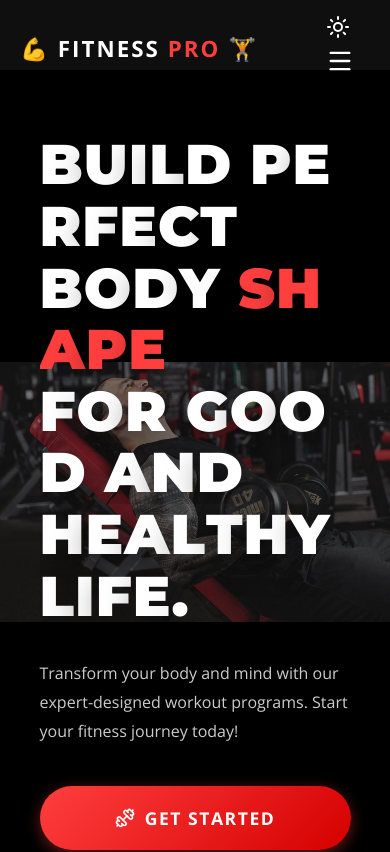
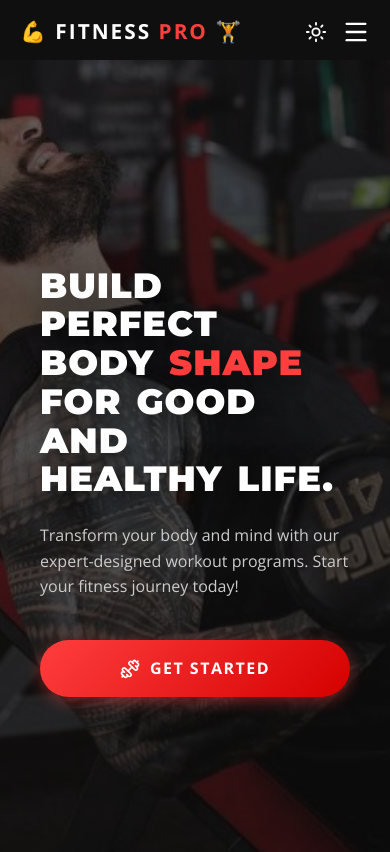
Before and after one commit to Gaurav-creater317/Fitness-Pro, a React (Vite) app in the folder frontend/: page / in a window 390 px wide. Shown: the top 852 px of the page. Built offline with nearby package versions, Linux system fonts and the light colour scheme.

Commit message:
Gym Website

```diff
--- a/frontend/src/components/Navbar.jsx
+++ b/frontend/src/components/Navbar.jsx
@@ -134,7 +134,7 @@ const Navbar = () => {
                 </div>
 
                 {/* Mobile Icons Wrapper */}
-                <div style={{ display: 'none' }} className="hamburger">
+                <div className="hamburger">
                     <button
                         onClick={toggleTheme}
                         style={{
@@ -142,12 +142,14 @@ const Navbar = () => {
                             border: 'none',
                             cursor: 'pointer',
                             color: 'var(--text-light)',
-                            marginRight: '20px'
+                            marginRight: '15px',
+                            display: 'flex',
+                            alignItems: 'center'
                         }}
                     >
-                        {theme === 'dark' ? <Sun size={24} /> : <Moon size={24} />}
+                        {theme === 'dark' ? <Sun size={22} /> : <Moon size={22} />}
                     </button>
-                    <div onClick={() => setIsMobileMenuOpen(!isMobileMenuOpen)} style={{ cursor: 'pointer' }}>
+                    <div onClick={() => setIsMobileMenuOpen(!isMobileMenuOpen)} style={{ cursor: 'pointer', display: 'flex', alignItems: 'center' }}>
                         {isMobileMenuOpen ? <X size={28} color="var(--text-light)" /> : <Menu size={28} color="var(--text-light)" />}
                     </div>
                 </div>
--- a/frontend/src/index.css
+++ b/frontend/src/index.css
@@ -239,7 +239,8 @@ button {
   }
 
   .hamburger {
-    display: block !important;
+    display: flex !important;
+    align-items: center;
   }
 
   /* Auto-stack grids on tablets */
@@ -251,6 +252,16 @@ button {
     grid-template-columns: 1fr !important;
     gap: 2rem !important;
   }
+
+  .hero {
+    height: auto !important;
+    min-height: 100dvh;
+    padding: 100px 20px !important;
+  }
+
+  .hero h1 {
+    font-size: 2.8rem !important;
+  }
 }
 
 @media (max-width: 768px) {
@@ -260,17 +271,28 @@ button {
   }
 
   .section-title {
-    font-size: 2.2rem;
+    font-size: 2.2rem !important;
+  }
+
+  .section-header {
+    margin-bottom: 2.5rem !important;
   }
 
   /* Footer Mobile Optimization */
   footer .container {
-    gap: 2.5rem !important;
+    gap: 1.5rem !important;
+    flex-direction: column !important;
+    text-align: center !important;
   }
 
   footer p {
-    font-size: 0.9rem !important;
+    font-size: 0.85rem !important;
     line-height: 1.8 !important;
+  }
+
+  footer p span[style*="margin: 0 10px"],
+  footer p span[style*="color: #444"] {
+    display: none !important;
   }
 
   footer p span {
@@ -278,16 +300,23 @@ button {
     margin-bottom: 5px;
   }
 
-  /* Hide separators on mobile */
-  footer p span[style*="margin: 0 10px"],
-  footer p span[style*="color: #444"] {
-    display: none !important;
+  .calculator-grid {
+    grid-template-columns: 1fr !important;
+  }
+
+  .calculator-grid>div:last-child {
+    border-left: none !important;
+    border-top: 1px solid var(--border-color);
+  }
+
+  .contact-form-grid {
+    grid-template-columns: 1fr !important;
   }
 }
 
 @media (max-width: 576px) {
   .section-title {
-    font-size: 1.8rem;
+    font-size: 1.8rem !important;
   }
 
   .btn {
@@ -295,11 +324,37 @@ button {
   }
 
   .logo {
-    font-size: 1.4rem !important;
+    font-size: 1.3rem !important;
+  }
+
+  .hero h1 {
+    font-size: 2.2rem !important;
   }
 
   main {
-    padding-top: 70px !important;
+    padding-top: 60px !important;
+  }
+
+  .workouts-grid-responsive {
+    grid-template-columns: 1fr !important;
+  }
+}
+
+/* Responsive Utilities */
+.mobile-stack {
+  display: flex !important;
+  flex-direction: column !important;
+}
+
+.hidden-mobile {
+  @media (max-width: 768px) {
+    display: none !important;
+  }
+}
+
+.full-width-mobile {
+  @media (max-width: 576px) {
+    width: 100% !important;
   }
 }
 
--- a/frontend/src/pages/Home.jsx
+++ b/frontend/src/pages/Home.jsx
@@ -27,14 +27,14 @@ const Home = () => {
             {/* Hero Section */}
             <section className="hero" style={{
                 position: 'relative',
-                height: '100vh',
+                minHeight: '100dvh',
                 display: 'flex',
                 alignItems: 'center',
-                justifyContent: 'flex-start', // Align left as per typical modern gym templates or centered if preferred
-                background: `linear-gradient(rgba(0,0,0,0.4), rgba(0,0,0,0.6)), url(${HeroImage}) center/contain no-repeat`,
-                backgroundColor: '#000', // Add black background color to fill empty space
-                textAlign: 'left', // Left aligned text usually looks better with this template
-                padding: '0 5%'
+                justifyContent: 'center',
+                background: `linear-gradient(rgba(0,0,0,0.6), rgba(0,0,0,0.7)), url(${HeroImage}) center/cover no-repeat`,
+                backgroundColor: '#000',
+                textAlign: 'left',
+                padding: '100px 5%'
             }}>
                 <motion.div
                     className="container"
@@ -43,37 +43,33 @@ const Home = () => {
                     variants={staggerContainer}
                     style={{ maxWidth: '1200px', margin: '0 auto', width: '100%' }}
                 >
-
-
                     <motion.h1 style={{
-                        fontSize: 'clamp(3.5rem, 3vw, 6rem)',
+                        fontSize: 'clamp(2.5rem, 8vw, 5rem)',
                         fontWeight: '900',
                         textTransform: 'uppercase',
                         lineHeight: '1.1',
-                        marginBottom: '2rem',
+                        marginBottom: '1.5rem',
                         color: 'white',
                         textShadow: '0 10px 30px rgba(0,0,0,0.5)',
-                        overflow: 'hidden'
                     }}>
                         {["Build Perfect", "Body Shape", "For Good and", "Healthy Life."].map((line, lineIndex) => (
-                            <div key={lineIndex} style={{ display: 'block', overflow: 'hidden' }}>
-                                {line.split("").map((char, charIndex) => (
+                            <div key={lineIndex} style={{ display: 'block' }}>
+                                {line.split(" ").map((word, wordIndex) => (
                                     <motion.span
-                                        key={charIndex}
-                                        initial={{ opacity: 0 }}
-                                        animate={{ opacity: 1 }}
+                                        key={wordIndex}
+                                        initial={{ opacity: 0, y: 20 }}
+                                        animate={{ opacity: 1, y: 0 }}
                                         transition={{
-                                            duration: 0.1,
-                                            delay: (lineIndex * 15 + charIndex) * 0.04,
-                                            ease: "easeIn"
+                                            duration: 0.5,
+                                            delay: (lineIndex * 2 + wordIndex) * 0.1,
                                         }}
                                         style={{
                                             display: 'inline-block',
-                                            color: (line === "Body Shape" && charIndex > 4) ? 'var(--primary)' : 'inherit',
-                                            whiteSpace: char === " " ? "pre" : "normal"
+                                            color: word === "Shape" ? 'var(--primary)' : 'inherit',
+                                            marginRight: '15px'
                                         }}
                                     >
-                                        {char}
+                                        {word}
                                     </motion.span>
                                 ))}
                             </div>
@@ -83,11 +79,11 @@ const Home = () => {
                     <motion.p
                         variants={fadeInUp}
                         style={{
-                            fontSize: 'clamp(1rem, 2vw, 1.2rem)',
+                            fontSize: 'clamp(1rem, 4vw, 1.2rem)',
                             color: '#ccc',
                             marginBottom: '2.5rem',
                             maxWidth: '600px',
-                            lineHeight: '1.8'
+                            lineHeight: '1.6'
                         }}
                     >
                         Transform your body and mind with our expert-designed workout programs.
@@ -102,8 +98,8 @@ const Home = () => {
                             to="/workouts"
                             className="btn btn-primary"
                             style={{
-                                padding: '18px 48px',
-                                fontSize: '1.1rem',
+                                padding: '16px 40px',
+                                fontSize: '1rem',
                                 display: 'inline-flex',
                                 alignItems: 'center',
                                 gap: '10px'
@@ -112,9 +108,7 @@ const Home = () => {
                             <Dumbbell size={20} />
                             Get Started
                         </Link>
-
                     </motion.div>
-
                 </motion.div>
             </section>
 
--- a/frontend/src/pages/Workouts.jsx
+++ b/frontend/src/pages/Workouts.jsx
@@ -245,8 +245,8 @@ const Workouts = () => {
                 {/* Workouts Grid */}
                 <div className="workouts-grid-responsive" style={{
                     display: 'grid',
-                    gridTemplateColumns: 'repeat(auto-fill, minmax(340px, 1fr))',
-                    gap: '30px',
+                    gridTemplateColumns: 'repeat(auto-fill, minmax(280px, 1fr))',
+                    gap: '25px',
                     marginTop: '2rem'
                 }}>
                     {filteredWorkouts.map((workout, index) => (
```
Also changed, not shown: frontend/src/pages/Calculator.jsx (+11 -5 lines), frontend/src/pages/Contact.jsx (+8 -8 lines).
